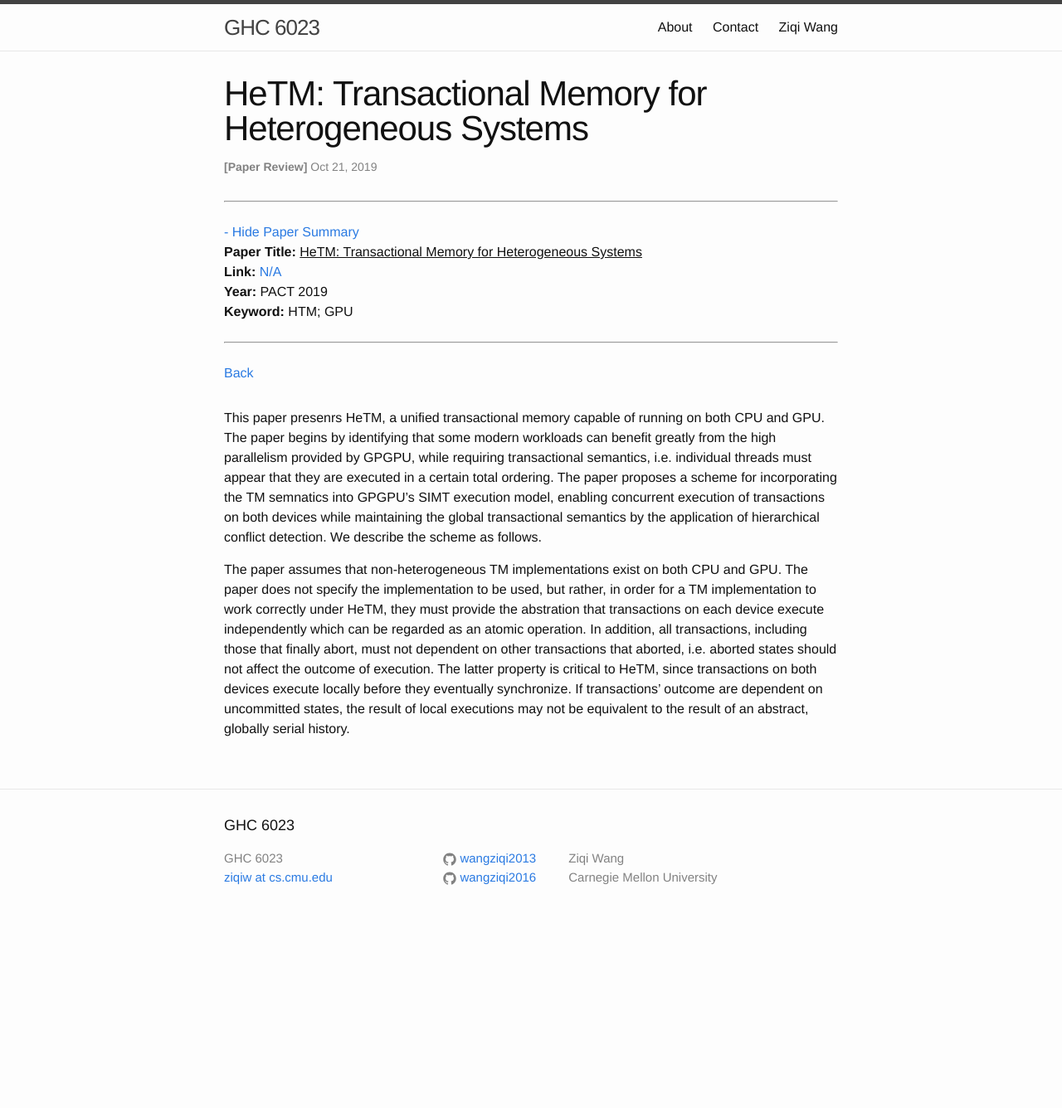
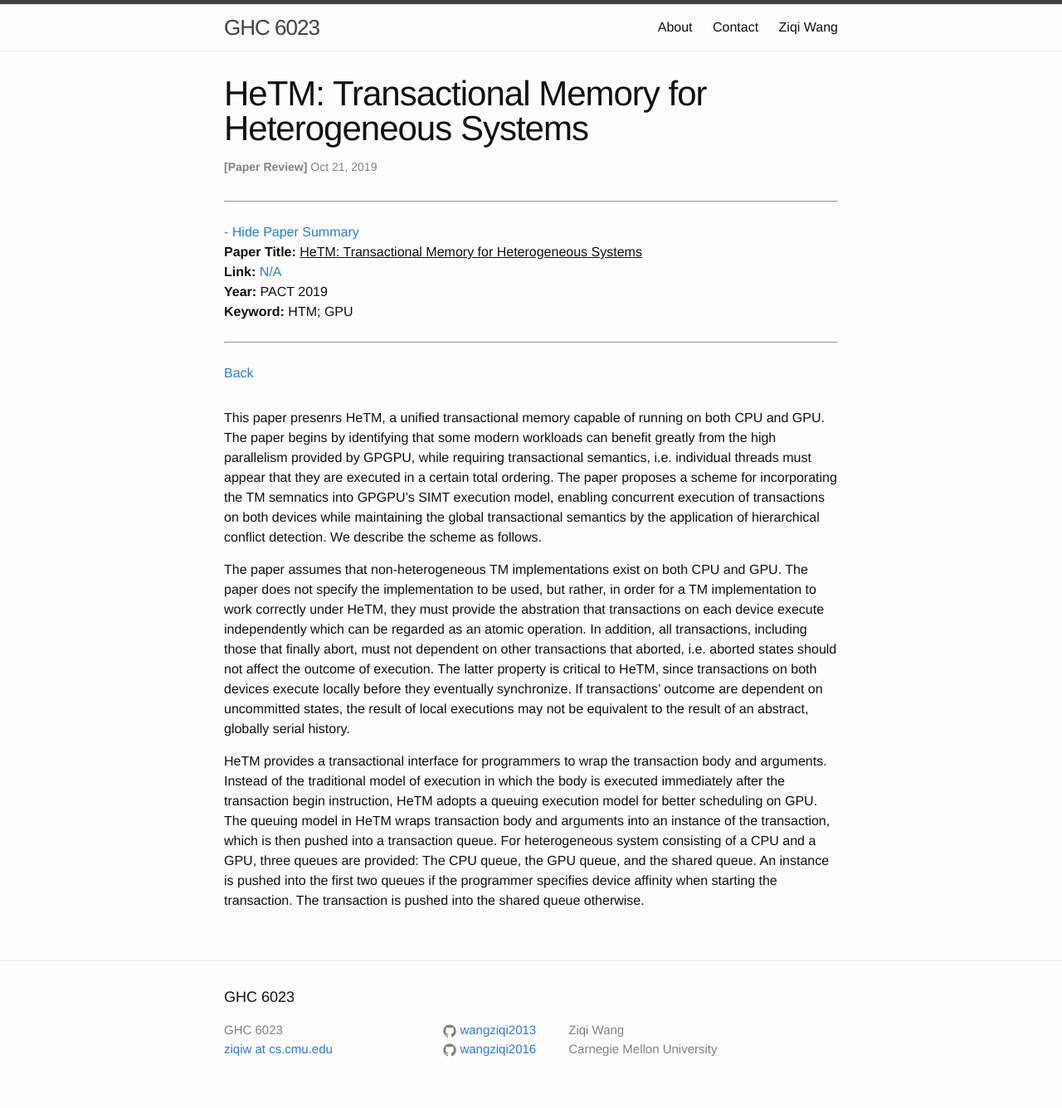
Before and after one commit to wangziqi2013/wangziqi2013.github.io, a Jekyll site: the page built from _posts/2019-10-20-hetm.markdown, in a window 1280 px wide. Shown: the whole page at 83% size. Built offline with Jekyll 4.4.1, drawn with Linux system fonts in a browser that asks for light colours; before the commit the page ends 1129 px from its top, so only the background shows below that.

Commit message:
Adding queues

```diff
--- a/_posts/2019-10-20-hetm.markdown
+++ b/_posts/2019-10-20-hetm.markdown
@@ -26,3 +26,11 @@ all transactions, including those that finally abort, must not dependent on othe
 states should not affect the outcome of execution. The latter property is critical to HeTM, since transactions on both
 devices execute locally before they eventually synchronize. If transactions' outcome are dependent on uncommitted states,
 the result of local executions may not be equivalent to the result of an abstract, globally serial history.
+
+HeTM provides a transactional interface for programmers to wrap the transaction body and arguments. Instead of the traditional
+model of execution in which the body is executed immediately after the transaction begin instruction, HeTM adopts
+a queuing execution model for better scheduling on GPU. The queuing model in HeTM wraps transaction body and arguments into
+an instance of the transaction, which is then pushed into a transaction queue. For heterogeneous system consisting of
+a CPU and a GPU, three queues are provided: The CPU queue, the GPU queue, and the shared queue. An instance is pushed into
+the first two queues if the programmer specifies device affinity when starting the transaction. The transaction is pushed
+into the shared queue otherwise.
```
